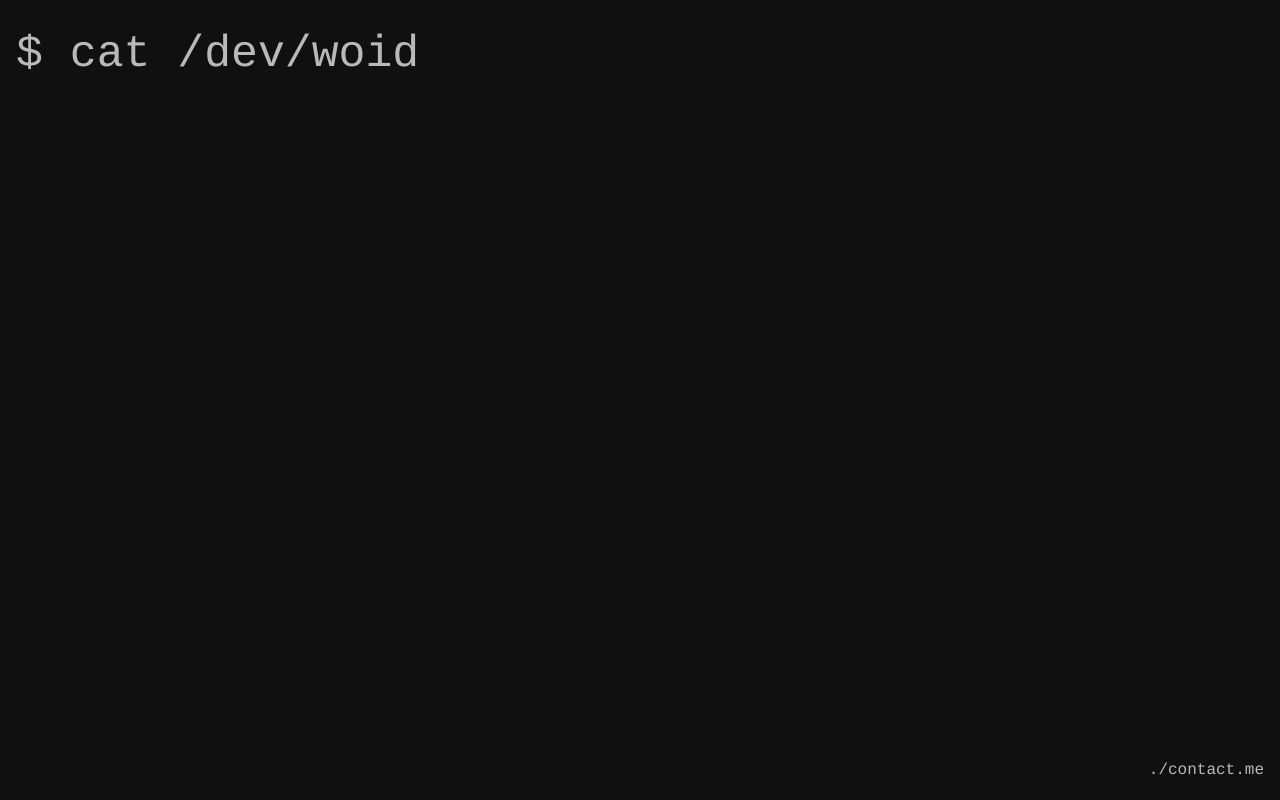
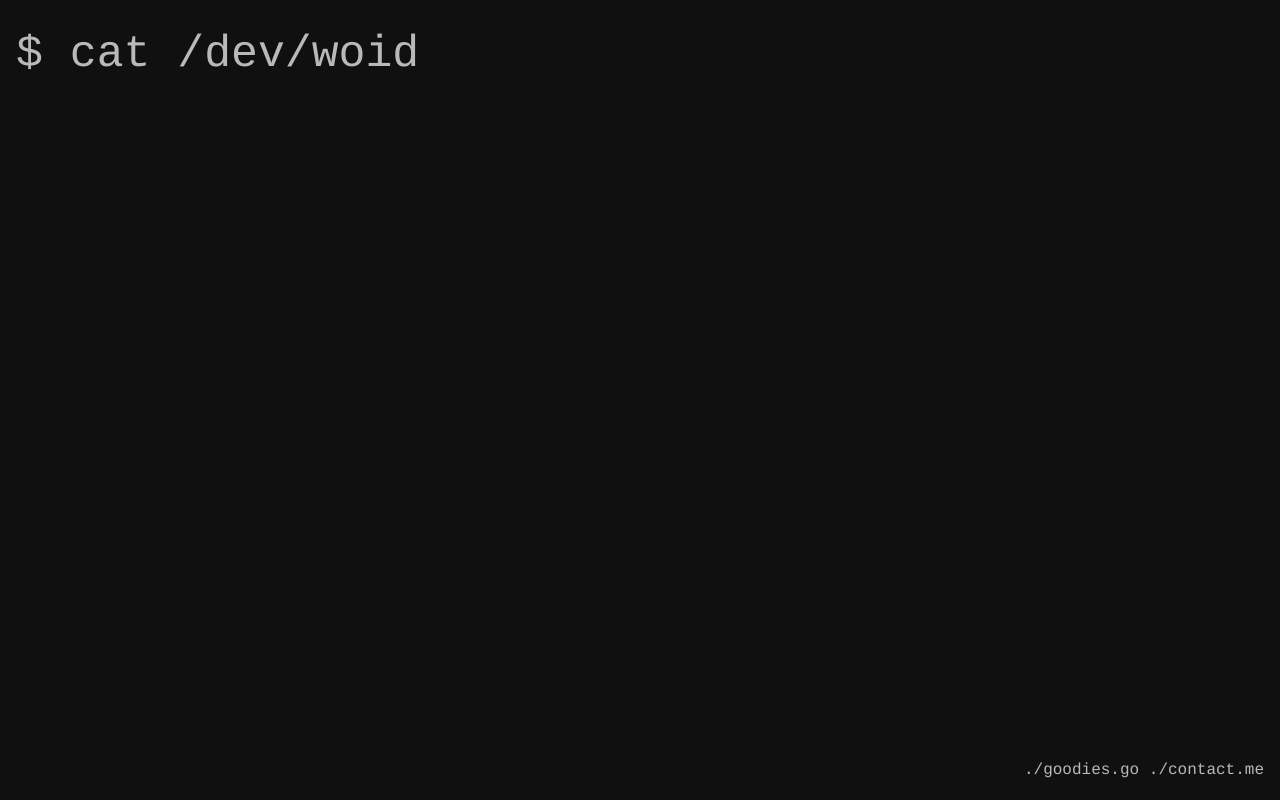
Before and after one commit to wurbanski/statix, a plain HTML site: page woid.ovh/index.html in a window 1280 px wide. Drawn offline with Linux system fonts and the light colour scheme.

Commit message:
Add link to tumblr.

```diff
--- a/woid.ovh/index.html
+++ b/woid.ovh/index.html
@@ -11,7 +11,7 @@
 			<h1>$ cat /dev/woid<span id="caret">_</span></h1>
 		</div>
 		<div id="footer">
-			<a href="mailto:woid@pm.me">./contact.me</a>
+      <a href="t.woid.ovh">./goodies.go</a> <a href="mailto:woid@pm.me">./contact.me</a>
 		</div>
 	</body>
 </html>
```
